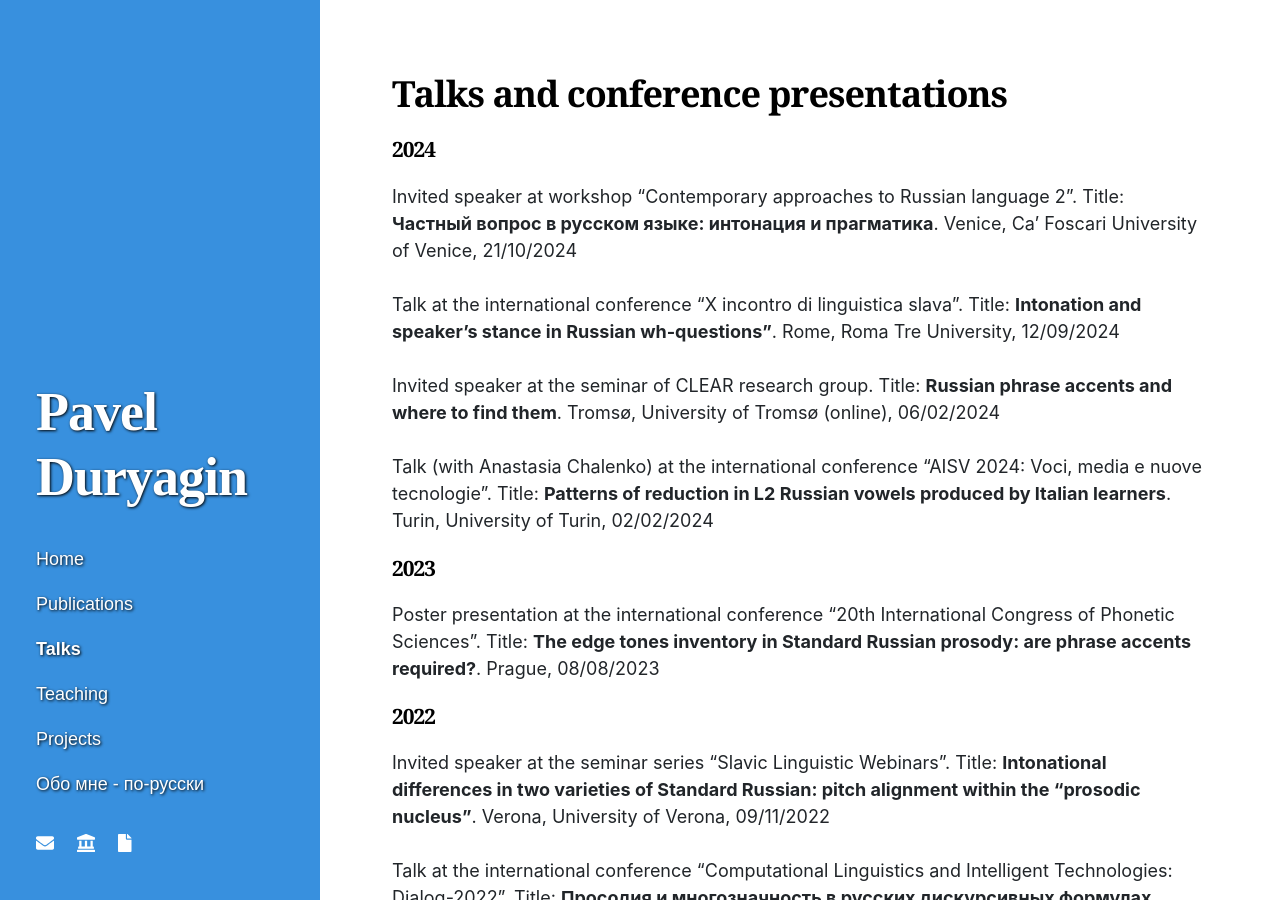
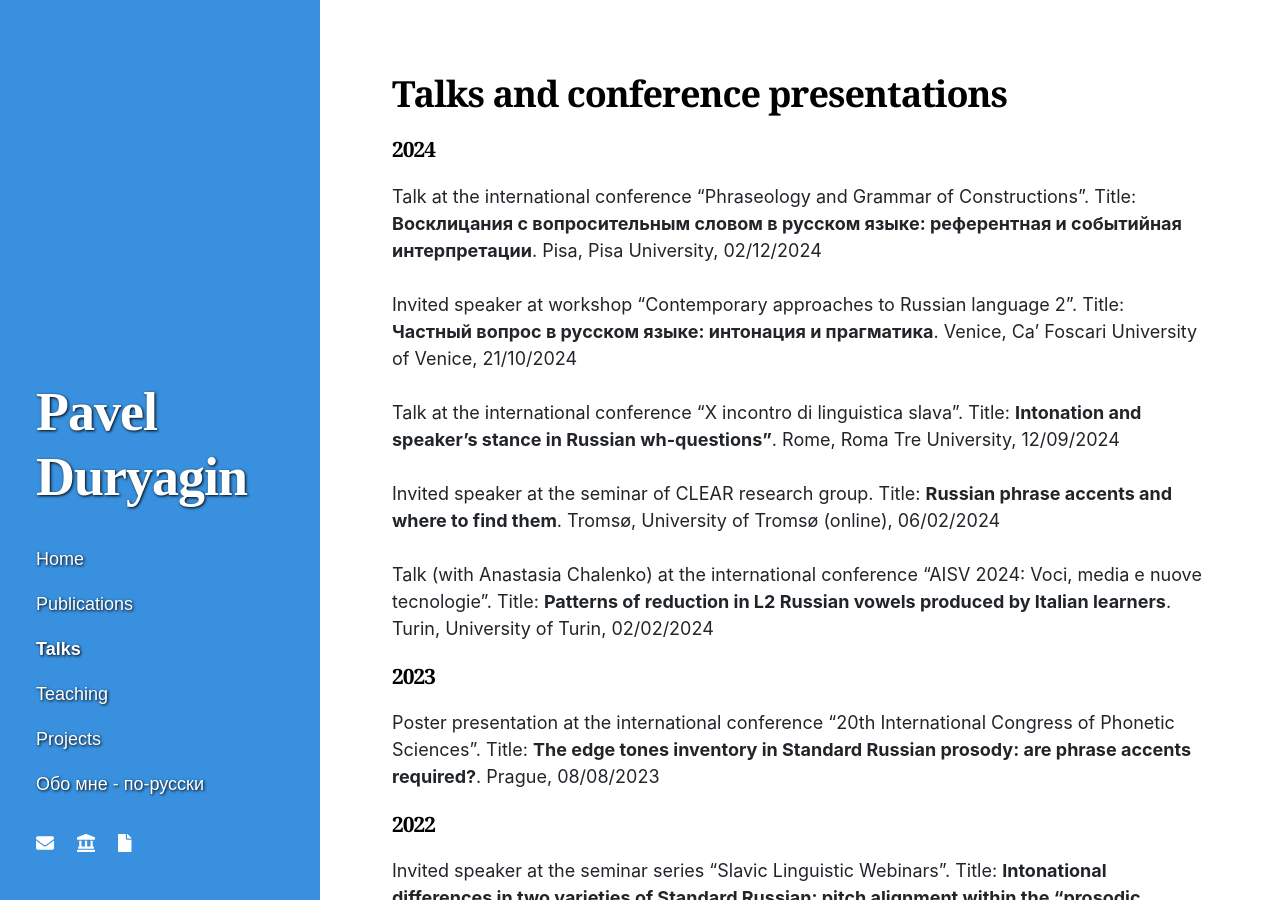
Before and after one commit to pavelduryagin/pavelduryagin.github.io, a Jekyll site: the page built from talks.markdown, in a window 1280 px wide and 900 px high. Built offline with Jekyll 4.4.1, drawn with Linux system fonts in a browser that asks for light colours; nearby versions of some CDN libraries.

Commit message:
Update talks.markdown

```diff
--- a/talks.markdown
+++ b/talks.markdown
@@ -5,6 +5,9 @@ permalink: /talks/
 ---
 
 <h3>2024</h3>
+Talk at the international conference "Phraseology and Grammar of Constructions". Title: <b>Восклицания с вопросительным словом в русском языке: референтная и событийная интерпретации</b>. Pisa, Pisa University, 02/12/2024
+<br>
+<br>
 Invited speaker at workshop "Contemporary approaches to Russian language 2". Title: <b>Частный вопрос в русском языке: интонация и прагматика</b>. Venice, Ca' Foscari University of Venice, 21/10/2024
 <br>
 <br>
```
